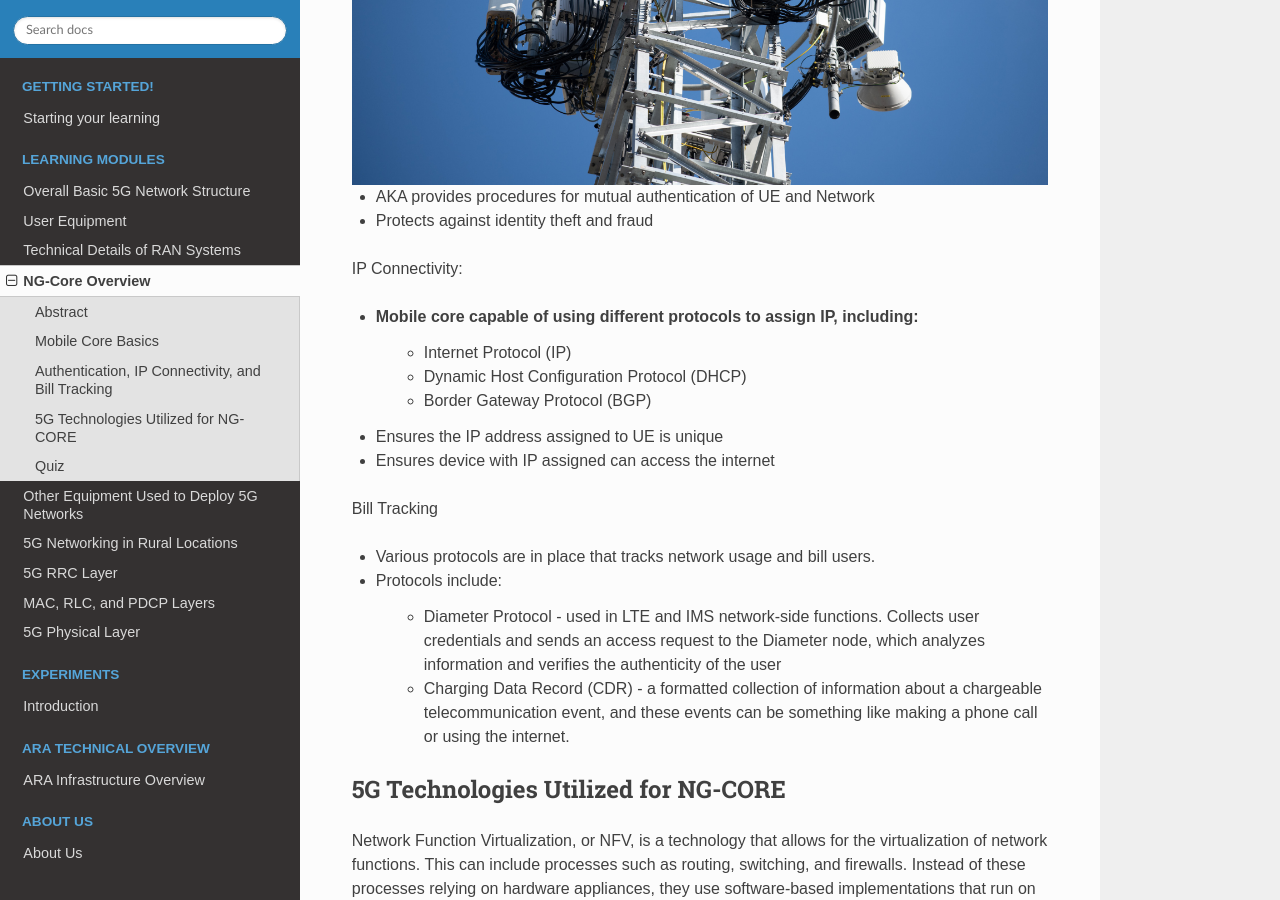
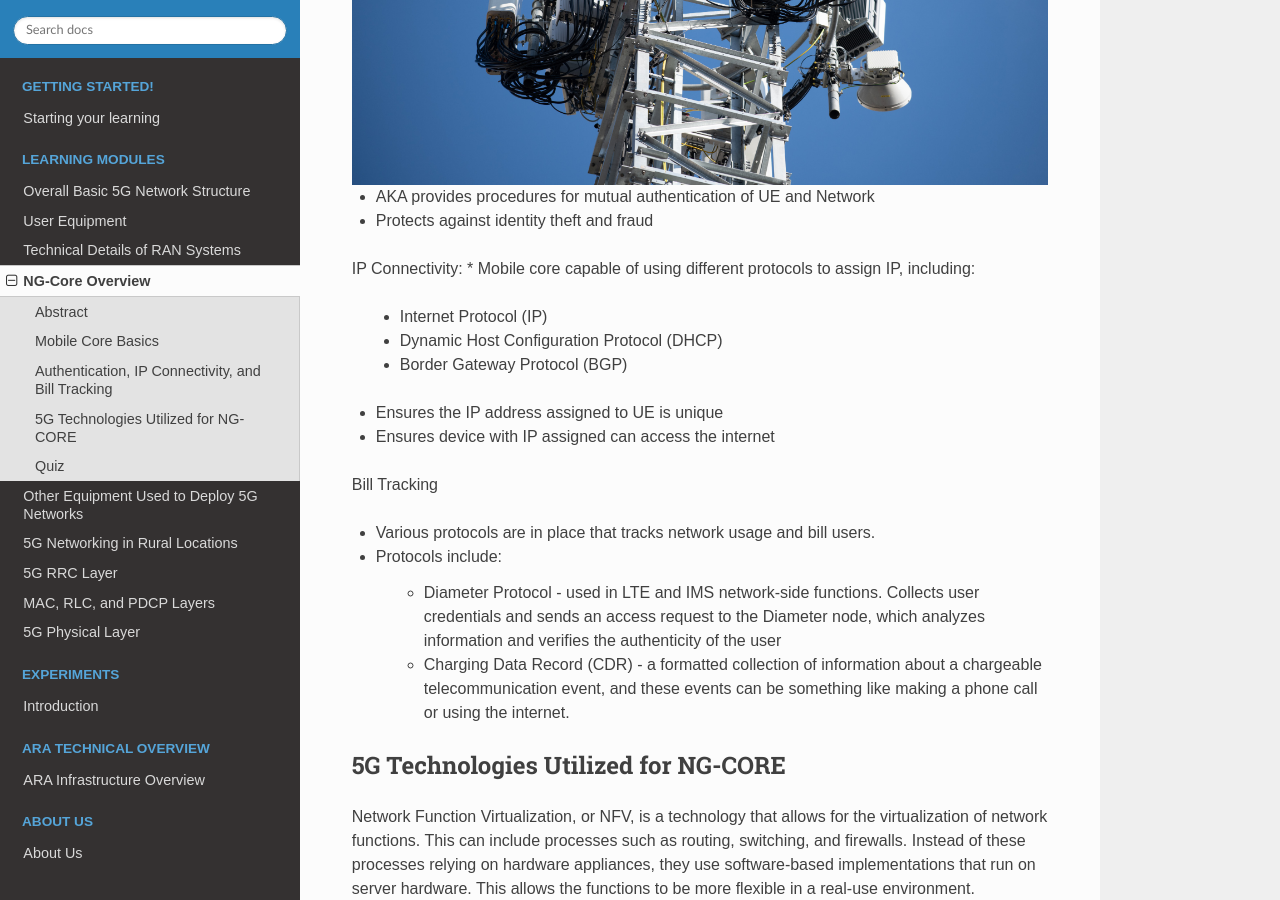
Before and after one commit to zachlop1/5Gdocumentation, a Sphinx documentation site: the page built from docs/source/learningmodule4.rst, in a window 1280 px wide and 900 px high, scrolled down 1158 px. Built offline with Sphinx 7.4.7 and the Read the Docs theme 2.0.0, drawn with Linux system fonts in a browser that asks for light colours; pages that are not in the unit, such as notebooks, are missing from menus.

```diff
--- a/docs/source/learningmodule4.rst
+++ b/docs/source/learningmodule4.rst
@@ -33,11 +33,12 @@ Authentication
 * Protects against identity theft and fraud
 
 IP Connectivity:
+* Mobile core capable of using different protocols to assign IP, including:
 
-* Mobile core capable of using different protocols to assign IP, including:
     * Internet Protocol (IP)
     * Dynamic Host Configuration Protocol (DHCP)
     * Border Gateway Protocol (BGP)
+
 * Ensures the IP address assigned to UE is unique
 * Ensures device with IP assigned can access the internet
 
```
